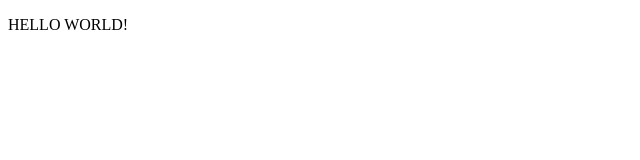
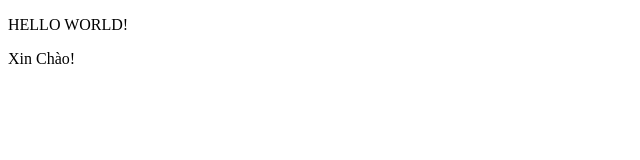
Before and after one commit to thiendinhb2014737/test_activityRepo, a plain HTML site: page index.html in a window 1280 px wide. Shown: the full height of the page, 0-640 px from the left. Drawn offline with Linux system fonts and the light colour scheme.

Commit message:
COMMIT XIN CHAO

```diff
--- a/index.html
+++ b/index.html
@@ -9,6 +9,7 @@
 
 <body>
     <p>HELLO WORLD!</p>
+    <p>Xin Chào!</p>
 </body>
 
 </html>
```
